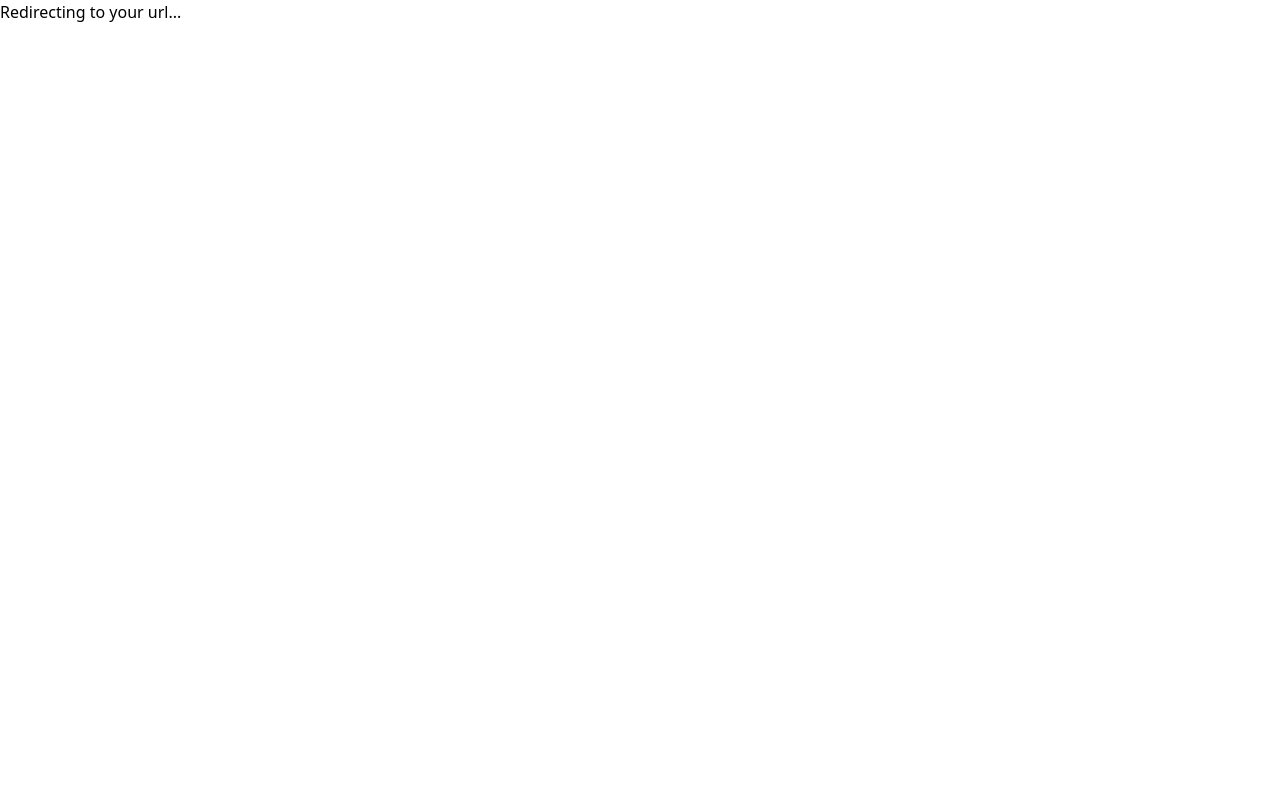
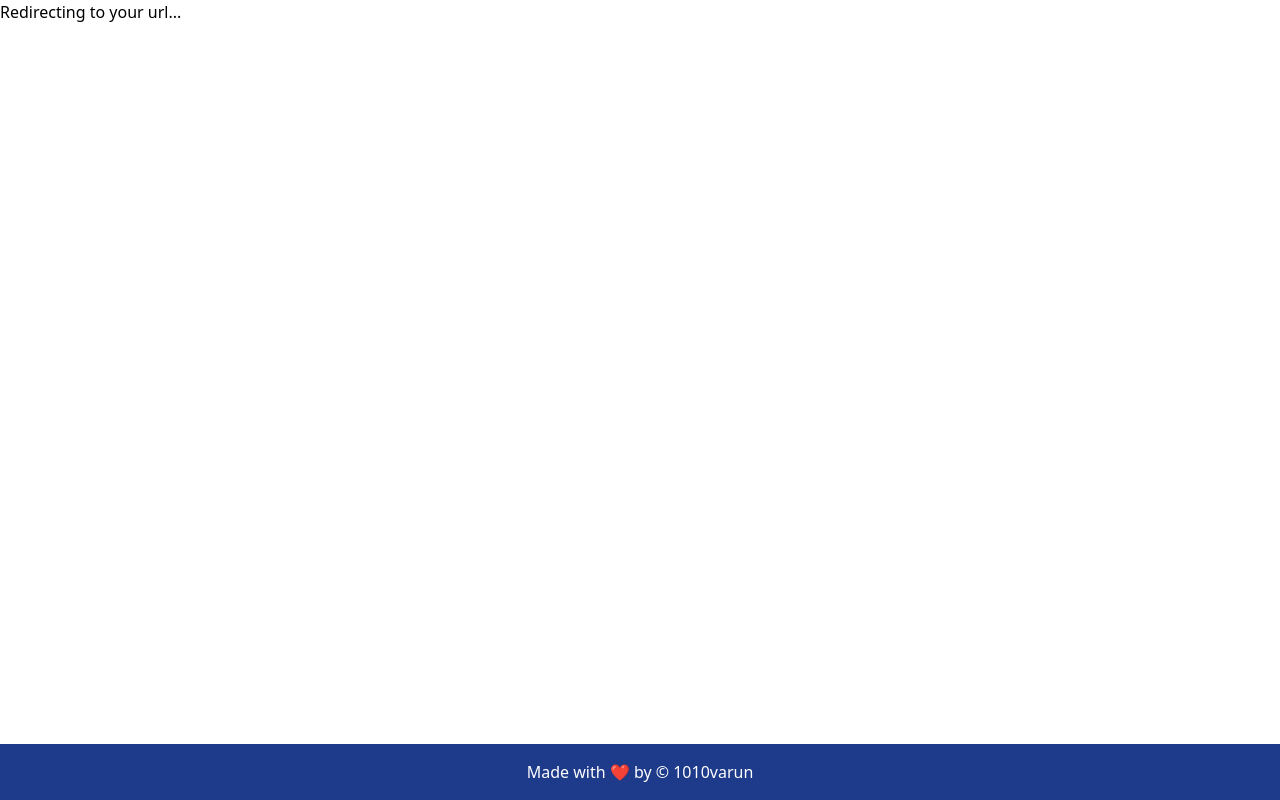
Before and after one commit to 1010varun/urlShortner, a React (Vite) app in the folder client/: page /1 in a window 1280 px wide. Built offline with nearby package versions, Linux system fonts and the light colour scheme; no server answers.

Commit message:
Added Footer

```diff
--- a/client/src/App.jsx
+++ b/client/src/App.jsx
@@ -6,6 +6,7 @@ import Login from "./Components/Login";
 import Protected from "./Components/Protected";
 import Home from "./Components/Home";
 import MapUrlPage from "./Components/MapUrl";
+import Footer from "./Components/Footer";
 
 const App = () => {
   const toastFunction = (message, type) => {
@@ -42,6 +43,7 @@ const App = () => {
           ></Route>
         </Routes>
       </Router>
+    <Footer />
     </>
   );
 };
--- /dev/null
+++ b/client/src/Components/Footer.jsx
@@ -0,0 +1,21 @@
+import React from 'react';
+
+const Footer = () => {
+  return (
+    <footer style={footerStyle}>
+      <p> Made with ❤️ by &copy; 1010varun</p>
+    </footer>
+  );
+};
+
+const footerStyle = {
+  backgroundColor: 'rgb(30 58 138)',
+  color:'white',
+  padding: '1rem',
+  textAlign: 'center',
+  position: 'fixed',
+  bottom: 0,
+  width: '100%',
+};
+
+export default Footer;
```
Also changed, not shown: 1 other file (tests, documents, lock files or other folders).
